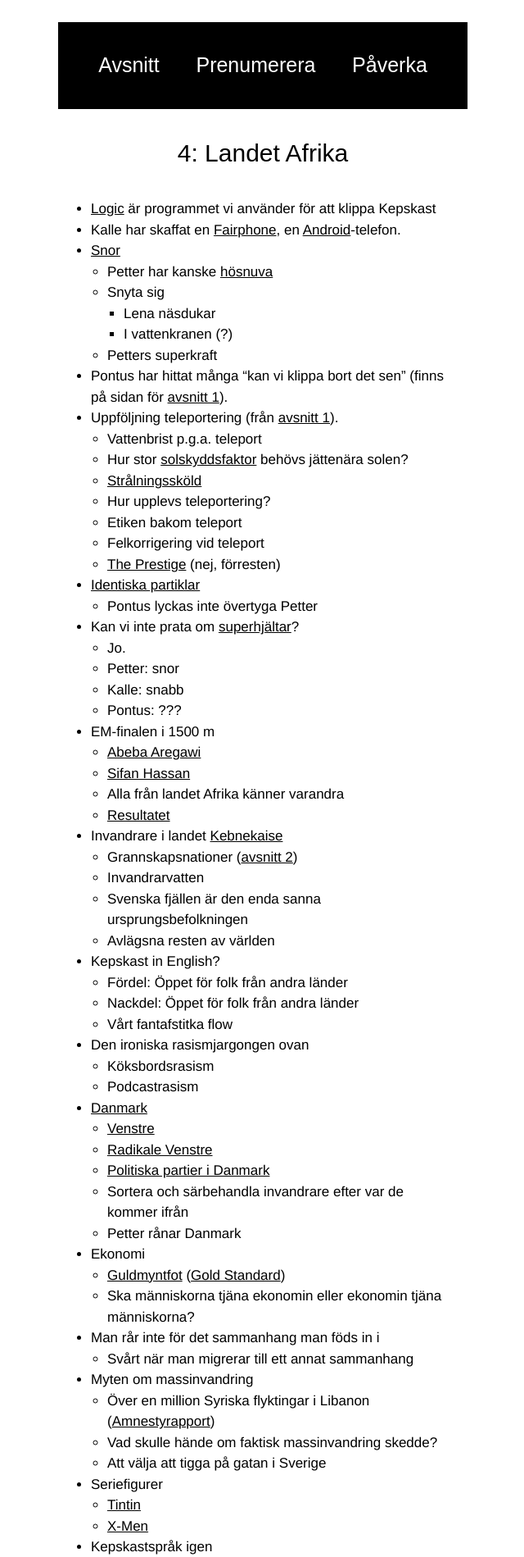
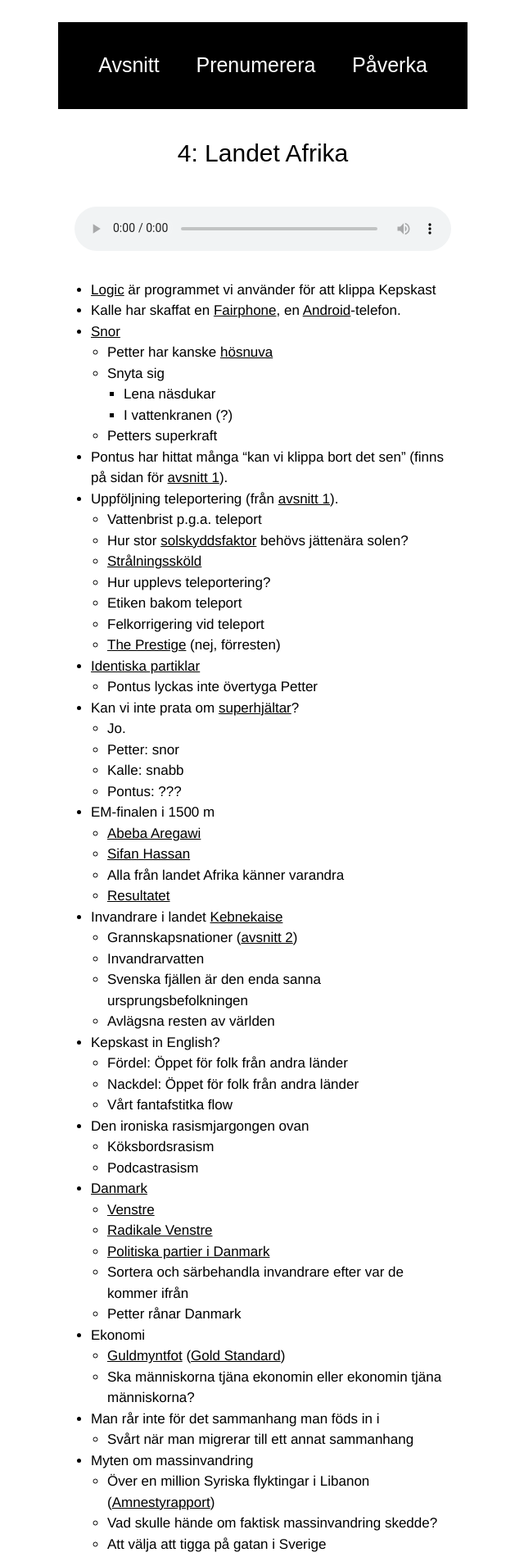
Before and after one commit to keps/keps.github.io, a Jekyll site: the page built from kepskast/index.html, in a window 1280 px wide. Shown: the part 501-2400 px from the top of the page at 82% size, without its empty margins (319-959 px from the left). Built offline with Jekyll 4.4.1, drawn with Linux system fonts in a browser that asks for light colours.

Commit message:
Put audio tag before show notes

```diff
--- a/assets/kepskast.scss
+++ b/assets/kepskast.scss
@@ -93,7 +93,12 @@ nav {
 }
 
 article {
-    margin-bottom: 50px;
+    margin-bottom: 100px;
+
+    audio {
+        margin: 10px 0;
+    }
+
     .meta {
         text-align: center;
     }
--- a/kepskast/index.html
+++ b/kepskast/index.html
@@ -8,17 +8,17 @@
             {{ post.title }}
         </a>
     </h1>
+    <audio controls preload="metadata">
+        <source src="{{ post.mp3 }}" type="audio/mpeg">
+    </audio>
     <div class="shownotes">
         {{ post.content }}
     </div>
-    <audio controls preload="metadata">
-        <source src="{{ post.mp3 }}" type="audio/mpeg">
-    </audio>
     <p class="meta">
         <time datetime="{{ post.date | date: "%Y-%m-%d" }}">
             {{ post.date | date: "%Y-%m-%d" }}
         </time>
-         |
+         •
         <a href="{{ post.mp3 }}" rel="bookmark" title="Ladda ner {{ post.title }}">
             Ladda ner MP3
         </a>
```
Also changed, not shown: _layouts/episode.html (+4 -4 lines).
